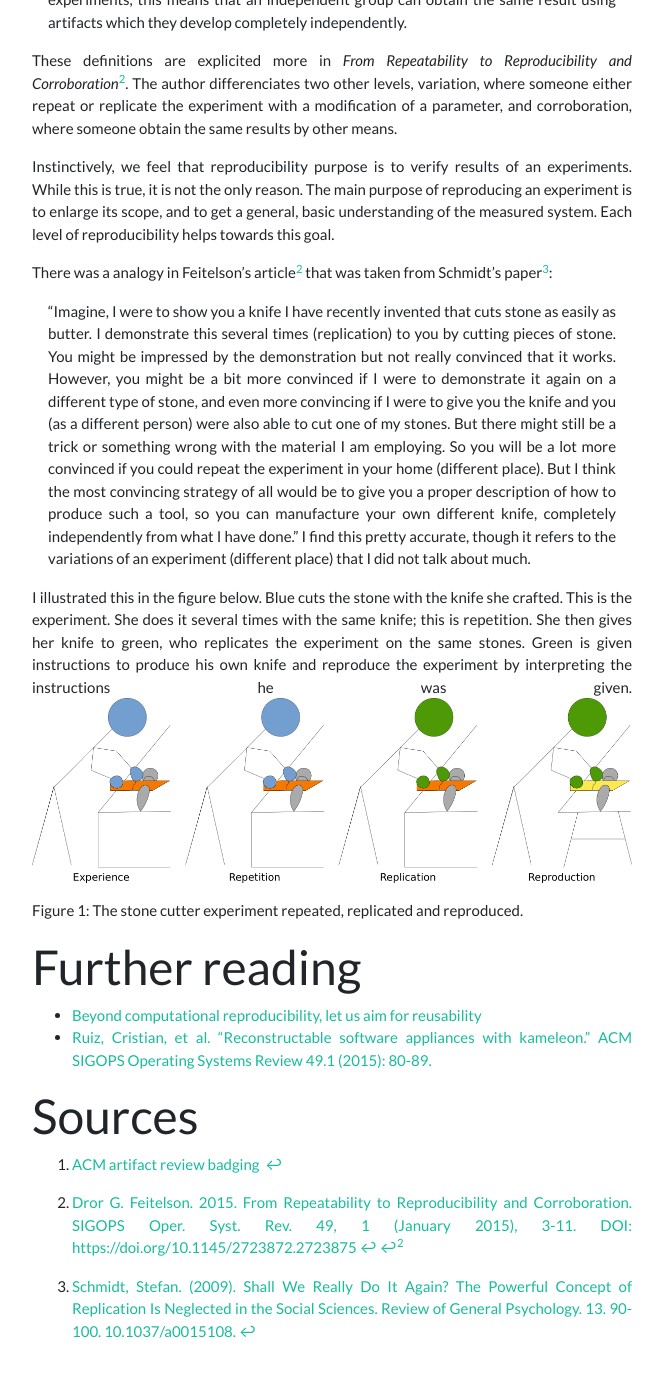
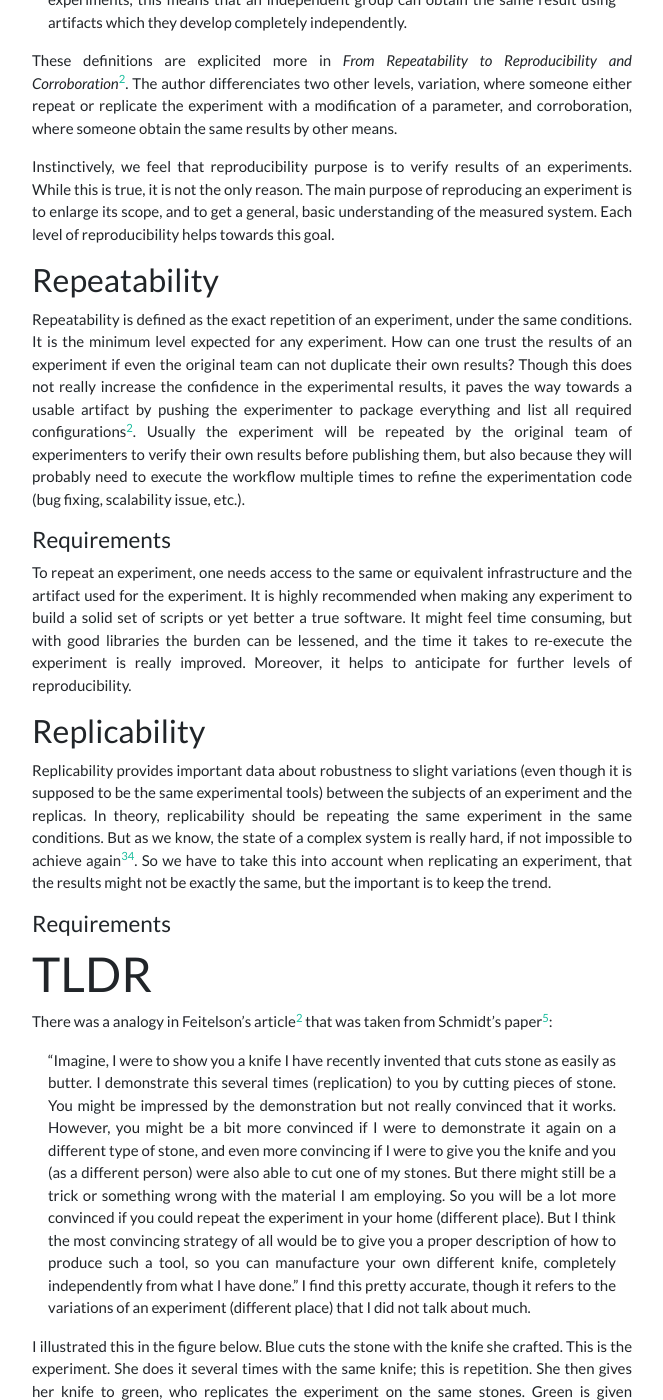
Before and after one commit to Marie-Donnie/Marie-Donnie.github.io, a Jekyll site: the page built from _posts/2019-04-29-reproducibility.md, in a window 1280 px wide and 1400 px high, scrolled down 1213 px. Shown: the whole window, without its empty margins (308-971 px from the left). Built offline with Jekyll 4.4.1, drawn with Linux system fonts in a browser that asks for light colours; before the commit the page ends 2571 px from its top, so only the background shows below that; some of the changed text lies outside the part shown.

Commit message:
A bit late

```diff
--- a/_posts/2019-04-29-reproducibility.md
+++ b/_posts/2019-04-29-reproducibility.md
@@ -47,9 +47,65 @@ The three levels of reproducibility, according to ACM, are:
 >
 > The measurement can be obtained with stated precision by a different team, a different measuring system, in a different location on multiple trials. For computational experiments, this means that an independent group can obtain the same result using artifacts which they develop completely independently.
 
-These definitions are explicited more in *From Repeatability to Reproducibility and Corroboration*[^2]. The author differenciates two other levels, variation, where someone either repeat or replicate the experiment with a modification of a parameter, and corroboration, where someone obtain the same results by other means.
+These definitions are explicited more in *From Repeatability to
+Reproducibility and Corroboration*[^2]. The author differenciates two
+other levels, variation, where someone either repeat or replicate the
+experiment with a modification of a parameter, and corroboration,
+where someone obtain the same results by other means.
 
-Instinctively, we feel that reproducibility purpose is to verify results of an experiments. While this is true, it is not the only reason. The main purpose of reproducing an experiment is to enlarge its scope, and to get a general, basic understanding of the measured system. Each level of reproducibility helps towards this goal.
+Instinctively, we feel that reproducibility purpose is to verify
+results of an experiments. While this is true, it is not the only
+reason. The main purpose of reproducing an experiment is to enlarge
+its scope, and to get a general, basic understanding of the measured
+system. Each level of reproducibility helps towards this goal.
+
+### Repeatability ###
+
+Repeatability is defined as the exact repetition of an experiment,
+under the same conditions. It is the minimum level expected for any
+experiment. How can one trust the results of an experiment if even the
+original team can not duplicate their own results? Though this does
+not really increase the confidence in the experimental results, it
+paves the way towards a usable artifact by pushing the experimenter to
+package everything and list all required
+configurations[^2]. Usually the experiment will be
+repeated by the original team of experimenters to verify their own
+results before publishing them, but also because they will probably
+need to execute the workflow multiple times to refine the
+experimentation code (bug fixing, scalability issue, etc.).
+
+#### Requirements ####
+
+To repeat an experiment, one needs access to the same or equivalent
+infrastructure and the artifact used for the experiment. It is highly
+recommended when making any experiment to build a solid set of scripts
+or yet better a true software. It might feel time consuming, but with
+good libraries the burden can be lessened, and the time it takes to
+re-execute the experiment is really improved. Moreover, it helps to
+anticipate for further levels of reproducibility.
+
+
+### Replicability ###
+
+Replicability provides important data about robustness to slight
+variations (even though it is supposed to be the same experimental
+tools) between the subjects of an experiment and the replicas.  In
+theory, replicability should be repeating the same experiment in the
+same conditions. But as we know, the state of a complex system is
+really hard, if not impossible to achieve again[^4][^5]. So we have to
+take this into account when replicating an experiment, that the
+results might not be exactly the same, but the important is to keep
+the trend.
+
+
+#### Requirements ####
+
+
+
+
+
+# TLDR #
+
 
 There was a analogy in Feitelson's article[^2] that was taken from Schmidt's paper[^3]:
 > "Imagine, I were to show you a knife I have recently
@@ -82,8 +138,8 @@ The stone cutter experiment repeated, replicated and reproduced.
 
 - [Beyond computational reproducibility, let us aim for reusability](http://gael-varoquaux.info/programming/beyond-computational-reproducibility-let-us-aim-for-reusability.html)
 - [Ruiz, Cristian, et al. "Reconstructable software appliances with kameleon." ACM SIGOPS Operating Systems Review 49.1 (2015): 80-89.](https://dl.acm.org/citation.cfm?id=2723883)
-
-
+- [Goble, Carole. "Reproducibility (and the R*) of Science: motivations, challenges and trends" IRCDL Pisa (2019)](https://www.slideshare.net/carolegoble/reproducibility-and-the-r-of-science-motivations-challenges-and-trends)
+- [Desquilbet, Loïc, Sabrina Granger, Boris Hejblum, Arnaud Legrand, Pascal Pernot, et Nicolas P. Rougier. Vers une recherche reproductible : Faire évoluer ses pratiques. Bordeaux : Urfist de Bordeaux, 2019. ISBN : 979-10-97595-05-0 ; https://hal.archives-ouvertes.fr/hal-02144142](https://rr-france.github.io/bookrr/)
 
 
 # Sources #
@@ -91,3 +147,14 @@ The stone cutter experiment repeated, replicated and reproduced.
 [^1]: [ACM artifact review badging ](https://www.acm.org/publications/policies/artifact-review-badging)
 [^2]: [Dror G. Feitelson. 2015. From Repeatability to Reproducibility and Corroboration. SIGOPS Oper. Syst. Rev. 49, 1 (January 2015), 3-11. DOI: https://doi.org/10.1145/2723872.2723875](https://doi.org/10.1145/2723872.2723875)
 [^3]: [Schmidt, Stefan. (2009). Shall We Really Do It Again? The Powerful Concept of Replication Is Neglected in the Social Sciences. Review of General Psychology. 13. 90-100. 10.1037/a0015108.](https://www.researchgate.net/publication/232450980_Shall_We_Really_Do_It_Again_The_Powerful_Concept_of_Replication_Is_Neglected_in_the_Social_Sciences)
+[^4]: [Moseley, B., & Marks, P. (2006). Out of the tar pit. Software practice advancement (spa), 2006.](http://curtclifton.net/papers/MoseleyMarks06a.pdf)
+[^5]: [Legrand, Arnaud (2020). Obtaining faithful/reproducible measurements on modern CPUs. Presented in GDR-RSD day in Nantes.] (https://github.com/alegrand/SMPE/blob/master/lectures/talk_20_01_23_Nantes_RSD.pdf)
+
+# Some unquoted sources for really interested people #
+
+These links are some articles I've read for the production of this article, mostly about tools to repeat/replicate/reproduce the experiments:
+- [Chirigati, F., Rampin, R., Shasha, D., & Freire, J. (2016, June). Reprozip: Computational reproducibility with ease. In Proceedings of the 2016 international conference on management of data (pp. 2085-2088).](https://doi.org/10.1145/2882903.2899401)
+- [Jimenez, I., Sevilla, M., Watkins, N., Maltzahn, C., Lofstead, J., Mohror, K., ... & Arpaci-Dusseau, R. (2017, May). The popper convention: Making reproducible systems evaluation practical. In 2017 IEEE International Parallel and Distributed Processing Symposium Workshops (IPDPSW) (pp. 1561-1570). IEEE.](https://www.researchgate.net/profile/Ivo_Jimenez/publication/318125763_The_Popper_Convention_Making_Reproducible_Systems_Evaluation_Practical/links/5ba33e4d299bf13e603e4e82/The-Popper-Convention-Making-Reproducible-Systems-Evaluation-Practical.pdf)
+- [Séguin, C., Caron, E., & Dubus, S. (2019, May). SeeDep: Deploying Reproducible Application Topologies on Cloud Platform.](https://hal.archives-ouvertes.fr/hal-02119654/file/CLOSER_2019_41_CR.pdf)
+- [Cristian Ruiz, Salem Harrache, Michael Mercier, Olivier Richard:
+Reconstructable Software Appliances with Kameleon. Operating Systems Review 49(1): 80-89 (2015)](https://dl.acm.org/doi/10.1145/2723872.2723883)
--- a/github.html
+++ b/github.html
@@ -30,7 +30,7 @@ title: Github projects
   </li>
 
   <li class="media">
-    <img src="/assets/img/kakapo.png" class="align-self-center mr-3 miniature" alt="placeholder">
+    <img src="/assets/img/projetrpg.png" class="align-self-center mr-3 miniature" alt="placeholder">
     <div class="media-body">
       <h5 class="mt-0 mb-1"><a href="https://github.com/Marie-Donnie/Projetrpg">ProjetRPG</a></h5>
       A small game in C++ made for a course about design pattern (2015). You play a survivor in a medieval setting where zombies have invaded the world during the actual apocalypse. The maps can be customized with a text file that is read by the game. This project made my teammate (<a href="https://github.com/Dreyn">Dreyn</a>) and I discover C++ and design patterns, here Observer, State and Chain of responsibility.
@@ -43,5 +43,6 @@ title: Github projects
       <h5 class="mt-0 mb-1"><a href="https://github.com/Marie-Donnie/Compilo">Compilo</a></h5>
       A compiler made in c to compile a user-defined language for the compiler course (2017). It takes a GPL and a program coded in this GPL to execute the program. The operations in the interpreter are a pseudo-assembly language.
     </div>
-        <img src="/assets/img/projetrpg.png" class="align-self-center mr-3 miniature" alt="projetrpg-screen">
+        <img src="/assets/img/kakapo.png" class="align-self-center mr-3 miniature" alt="projetrpg-screen">
   </li>
+</ul>
```
Also changed, not shown: _posts/2019-05-16-Adding-compute-at-will.markdown (added, +249 -0 lines), index.html (+4 -3 lines), random.html (+16 -1 lines), Gemfile.lock.
